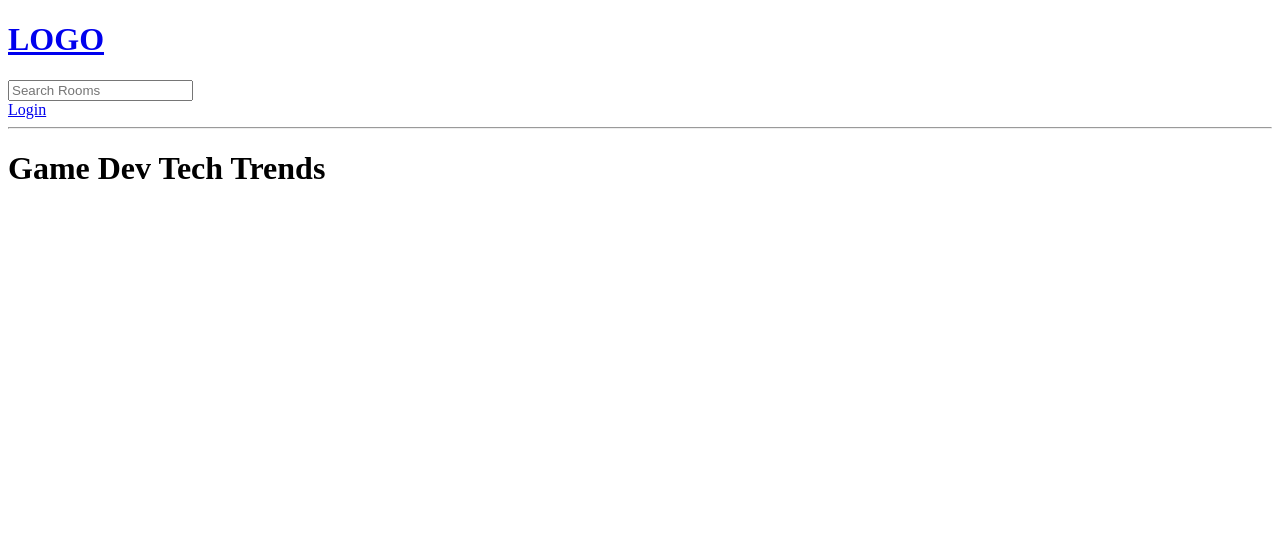
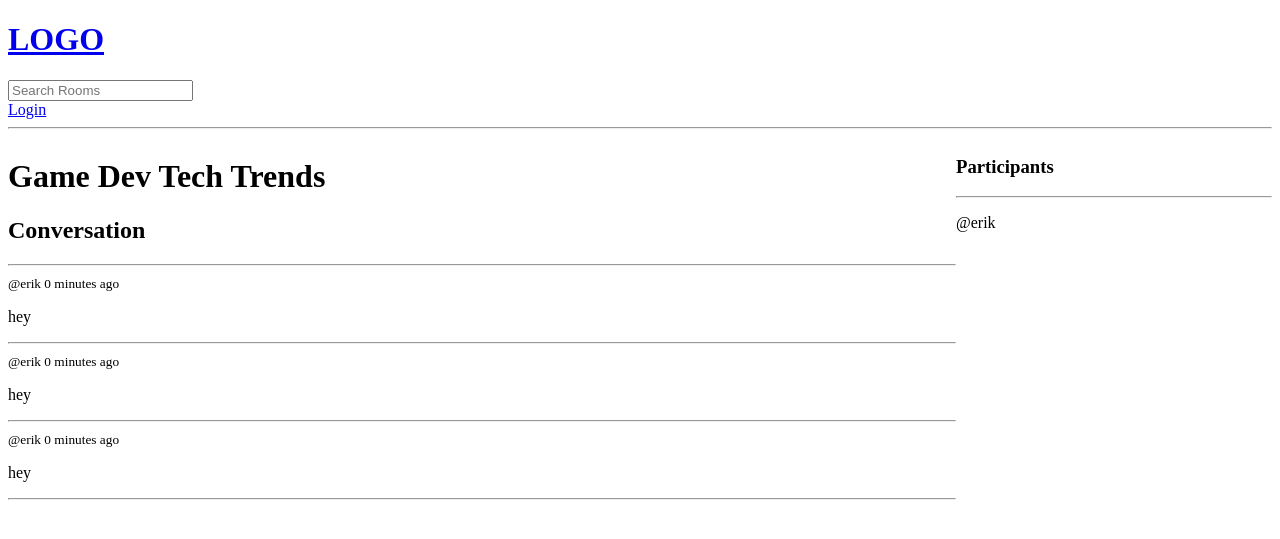
Before and after one commit to boros41/Django-Tutorial-Part-1, a Django app: page /room/5 in a window 1280 px wide. Shown: the top 539 px of the page. Run offline with Django 5.2, Linux system fonts and the light colour scheme; data comes from the database, SQL or seed files in the repository; both versions use the stored data as it was after the commit.

Commit message:
3:01:25 - Chat Room Messages CRUD

```diff
--- a/base/models.py
+++ b/base/models.py
@@ -21,7 +21,7 @@ class Room(models.Model):
     # want to add a description later
     description = models.TextField(null=True, blank=True) # a bigger text field than CharField of room description
 
-    # participants = # all the users currently active in a room
+    participants = models.ManyToManyField(User, related_name='participants', blank=True) # all the users currently active in a room
 
     # takes a snapshot anytime this model instance was updated.
     # Anytime we run a save method to update this table it's gonna take a timestamp
--- a/base/templates/base/room.html
+++ b/base/templates/base/room.html
@@ -4,15 +4,67 @@
 {% block content %}
 <!DOCTYPE html>
 
+<style>
+  .room-container {
+    display: grid;
+    grid-template-columns: 3fr 1fr;
+  }
+
+</style>
+
 <html lang="en">
+
 <head>
   <meta charset="UTF-8" />
   <meta name="viewport" content="width=device-width, initial-scale=1.0" />
   <title>Room</title>
 </head>
+
 <body>
   <header>
+    <div class="room-container">
+      <div>
         <h1>{{room.name}}</h1>
+
+        <p>{{room.description}}</p>
+
+        <div class="comment-wrapper">
+          <h2>Conversation</h2>
+          <hr>
+
+          {% for message in room_messages %}
+          <div>
+            {% if request.user == message.user %}
+            <a href="{% url 'delete-message' message.id%}">Delete</a>
+            {% endif %}
+            <small>@{{message.user}} {{message.created|timesince}} ago</small>
+            <p>{{message.body}}</p>
+            <hr>
+          </div>
+          {% endfor %}
+        </div>
+
+        {% if request.user.is_authenticated %}
+        <div class="comment-form">
+          <form action="" method="post">
+            {% csrf_token %}
+            <input type="text" name="body" placeholder="Write your message here..." />
+          </form>
+        </div>
+        {% endif %}
+      </div>
+
+      <div>
+        <h3>Participants</h3><hr>
+
+        {% for user in participants %}
+        <div>
+          <p>@{{user.username}}</p>
+        </div>
+        {% endfor %}
+
+      </div>
+    </div>
   </header>
   <main>
 
@@ -21,5 +73,6 @@
 
   </footer>
 </body>
+
 </html>
 {% endblock %}
--- a/base/urls.py
+++ b/base/urls.py
@@ -13,4 +13,6 @@ urlpatterns = [
     path('create-room/', views.createRoom, name="create-room"),
     path('update-room/<str:pk>', views.updateRoom, name="update-room"),
     path('delete-room/<str:pk>', views.deleteRoom, name="delete-room"),
+    path('delete-message/<str:pk>', views.deleteMessage, name="delete-message"),
+
 ]
--- a/base/views.py
+++ b/base/views.py
@@ -6,7 +6,7 @@ from django.contrib.auth.forms import UserCreationForm # built-in form for creat
 from django.contrib import messages
 from django.contrib.auth.decorators import login_required # decorator to ensure that the user is logged in
 from django.http import HttpResponse
-from .models import Room, Topic
+from .models import Room, Topic, Message
 from .forms import RoomForm
 
 # Create your views here.
@@ -100,7 +100,19 @@ def room(request, pk):
     #     if i["id"] == int(pk): # if the room ID matches the ID (pk) of the clicked link, that is our room
     #         room = i
 
-    context = {"room": room}
+    room_messages = room.message_set.all().order_by('-created') # get all the messages in the room
+    participants = room.participants.all() # get all the participants in the room
+
+    if request.method == "POST":
+        message = Message.objects.create(
+            user=request.user,
+            room=room,
+            body=request.POST.get("body")
+        )
+        room.participants.add(request.user) # add the user to the room's participants
+        return redirect("room", pk=room.id)
+
+    context = {"room": room, "room_messages": room_messages, "participants": participants}
     return render(request, "base/room.html", context) # return a specific page for a room
 
 @login_required(login_url="/login")
@@ -148,3 +160,16 @@ def deleteRoom(request, pk):
         return redirect("home")
 
     return render(request, "base/delete.html", {"obj":room})
+
+@login_required(login_url="/login")
+def deleteMessage(request, pk):
+    message = Message.objects.get(id=pk)
+
+    if request.user != message.user: # if the user is not the host of the room, they cannot delete the room
+        return HttpResponse("You are not allowed here")
+
+    if request.method == "POST":
+        message.delete() # remove room entry from Room table from the database
+        return redirect("home")
+
+    return render(request, "base/delete.html", {"obj":message})
```
Also changed, not shown: base/migrations/0003_alter_room_options_room_participants.py (added), db.sqlite3. Lines whose indentation alone changed are shown as unchanged.
